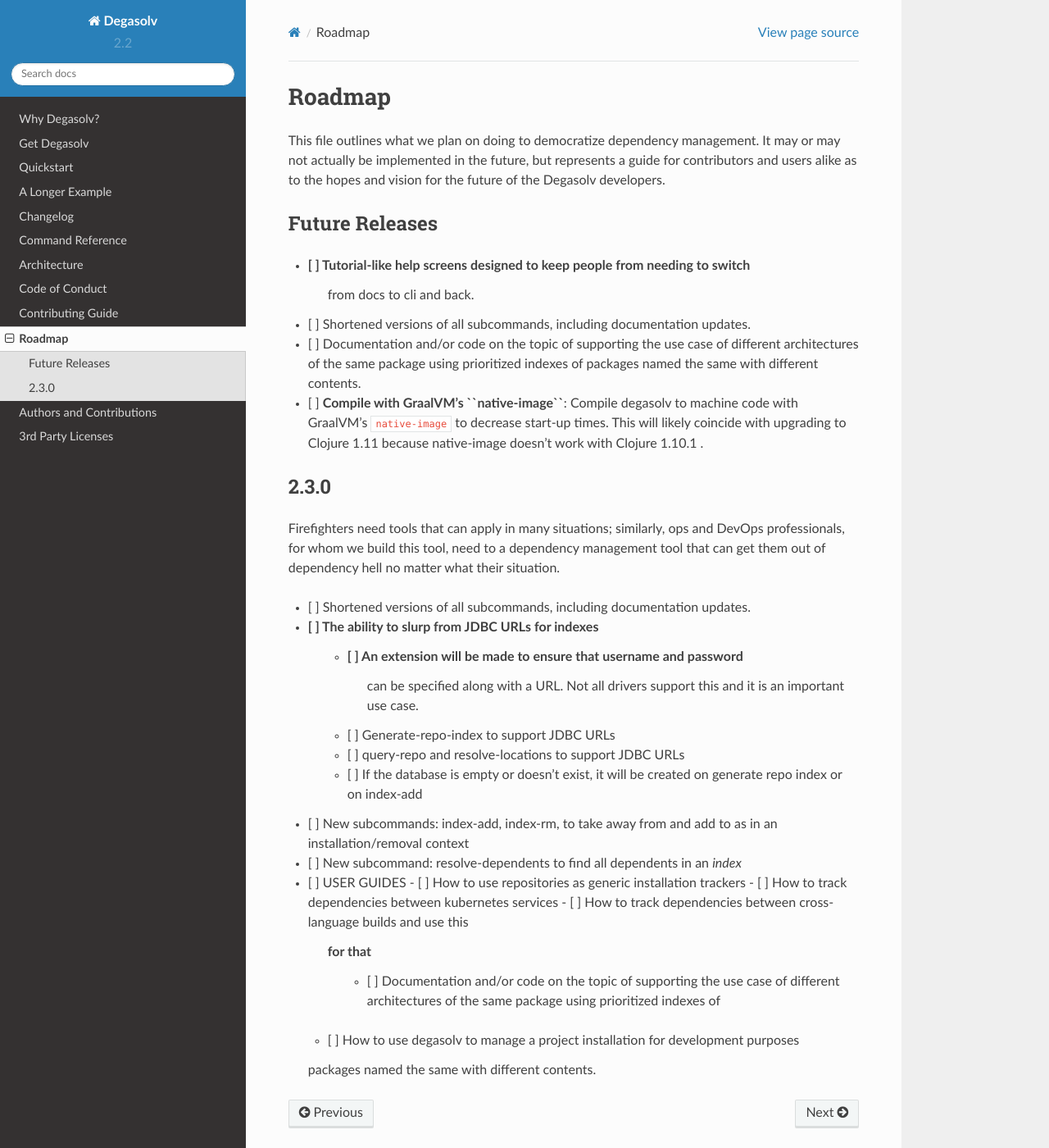
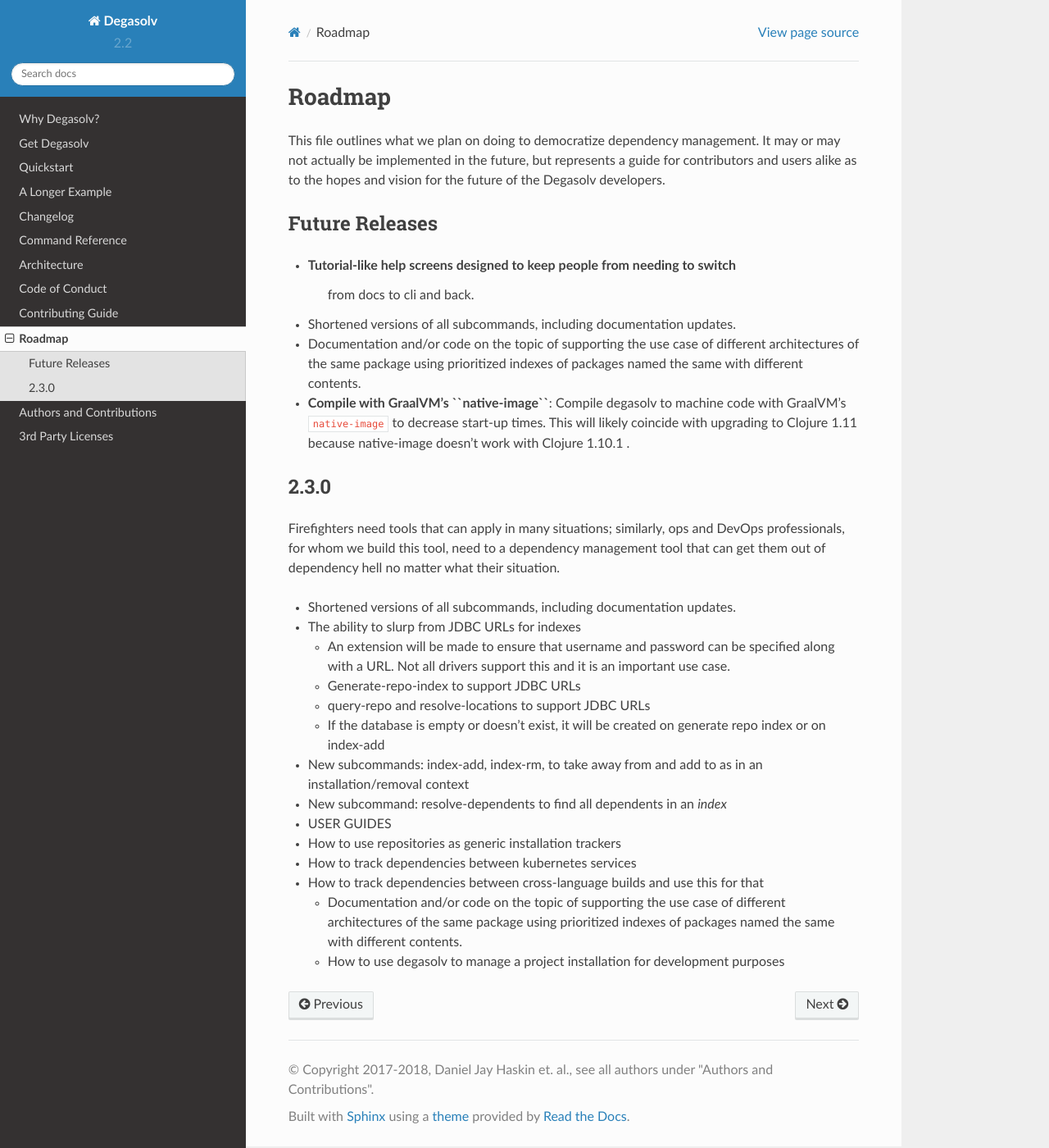
Before and after one commit to djhaskin987/degasolv, a Sphinx documentation site: the page built from docs/roadmap.rst, in a window 1280 px wide and 1400 px high. Shown: the whole window at 82% size. Built offline with Sphinx 7.4.7 and the Read the Docs theme 2.0.0, drawn with Linux system fonts in a browser that asks for light colours.

```diff
--- a/docs/roadmap.rst
+++ b/docs/roadmap.rst
@@ -9,16 +9,16 @@ the Degasolv developers.
 Future Releases
 ---------------
 
-- [ ] Tutorial-like help screens designed to keep people from needing to switch
+- Tutorial-like help screens designed to keep people from needing to switch
       from docs to cli and back.
 
-- [ ] Shortened versions of all subcommands, including documentation updates.
+- Shortened versions of all subcommands, including documentation updates.
 
-- [ ] Documentation and/or code on the topic of supporting the use case of
+- Documentation and/or code on the topic of supporting the use case of
   different architectures of the same package using prioritized indexes of
   packages named the same with different contents.
 
-- [ ] **Compile with GraalVM's ``native-image``**: Compile degasolv to machine
+- **Compile with GraalVM's ``native-image``**: Compile degasolv to machine
   code with GraalVM's ``native-image`` to decrease start-up times. This will likely
   coincide with upgrading to Clojure 1.11 because native-image doesn't work with
   Clojure 1.10.1 .
@@ -31,26 +31,28 @@ DevOps professionals, for whom we build this tool, need to a dependency
 management tool that can get them out of dependency hell no matter what their
 situation.
 
-- [ ] Shortened versions of all subcommands, including documentation updates.
-- [ ] The ability to slurp from JDBC URLs for indexes
-     - [ ] An extension will be made to ensure that username and password
-           can be specified along with a URL. Not all drivers support this
-           and it is an important use case.
-     - [ ] Generate-repo-index to support JDBC URLs
-     - [ ] query-repo and resolve-locations to support JDBC URLs
-     - [ ] If the database is empty or doesn't exist, it will be created on
-       generate repo index or on index-add
-- [ ] New subcommands: index-add, index-rm, to take away from and add to
+- Shortened versions of all subcommands, including documentation updates.
+- The ability to slurp from JDBC URLs for indexes
+
+  - An extension will be made to ensure that username and password
+    can be specified along with a URL. Not all drivers support this
+    and it is an important use case.
+  - Generate-repo-index to support JDBC URLs
+  - query-repo and resolve-locations to support JDBC URLs
+  - If the database is empty or doesn't exist, it will be created on
+    generate repo index or on index-add
+
+- New subcommands: index-add, index-rm, to take away from and add to
   as in an installation/removal context
-- [ ] New subcommand: resolve-dependents to find all dependents in an *index*
-- [ ] USER GUIDES
-  - [ ] How to use repositories as generic installation trackers
-  - [ ] How to track dependencies between kubernetes services
-  - [ ] How to track dependencies between cross-language builds and use this
-    for that
-      - [ ] Documentation and/or code on the topic of supporting the use case
-        of different architectures of the same package using prioritized
-        indexes of
-  - [ ] How to use degasolv to manage a project installation for development
-    purposes
-  packages named the same with different contents.
+- New subcommand: resolve-dependents to find all dependents in an *index*
+- USER GUIDES
+- How to use repositories as generic installation trackers
+- How to track dependencies between kubernetes services
+- How to track dependencies between cross-language builds and use this for
+  that
+
+  - Documentation and/or code on the topic of supporting the use case
+    of different architectures of the same package using prioritized
+    indexes of packages named the same with different contents.
+  - How to use degasolv to manage a project installation for
+    development purposes
```
